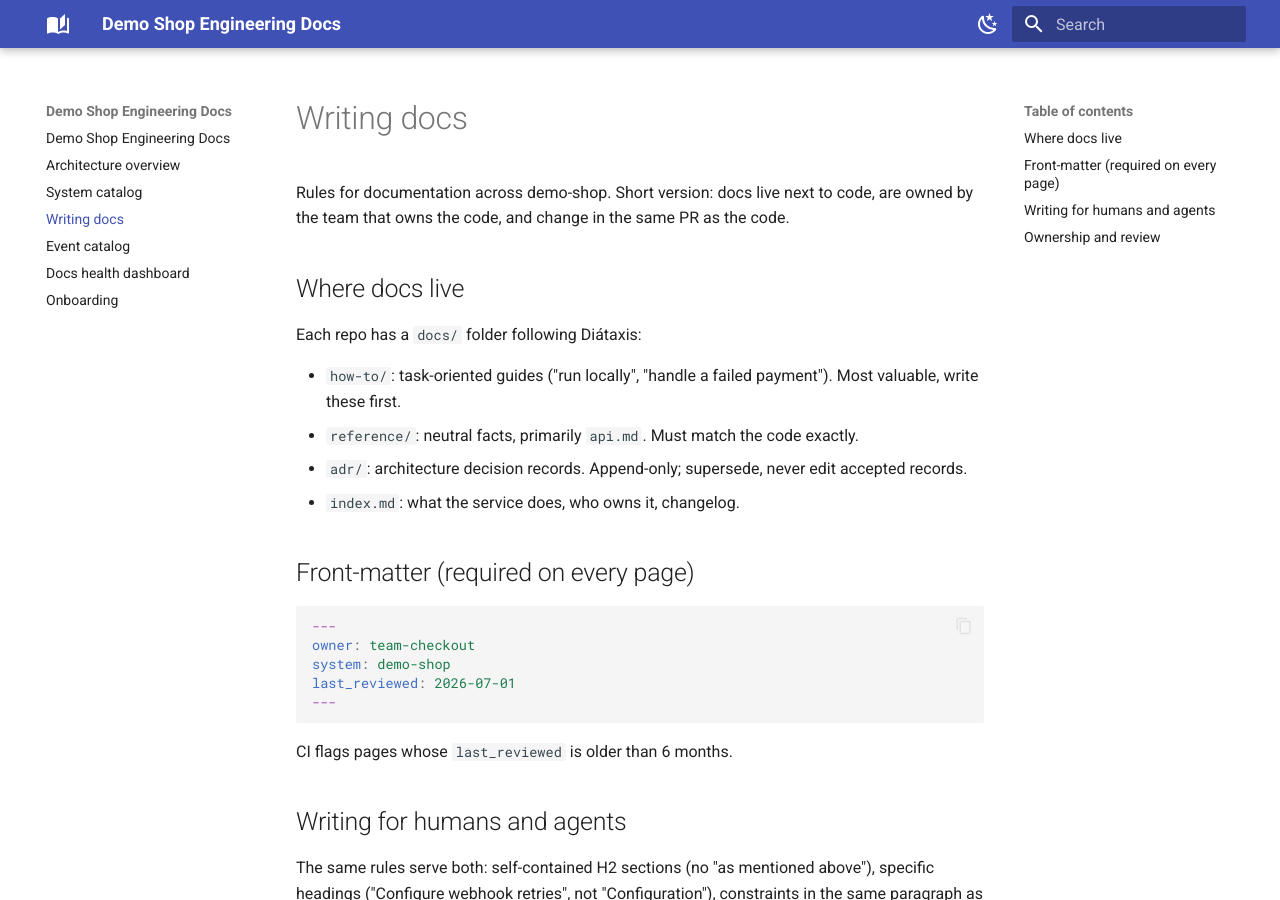
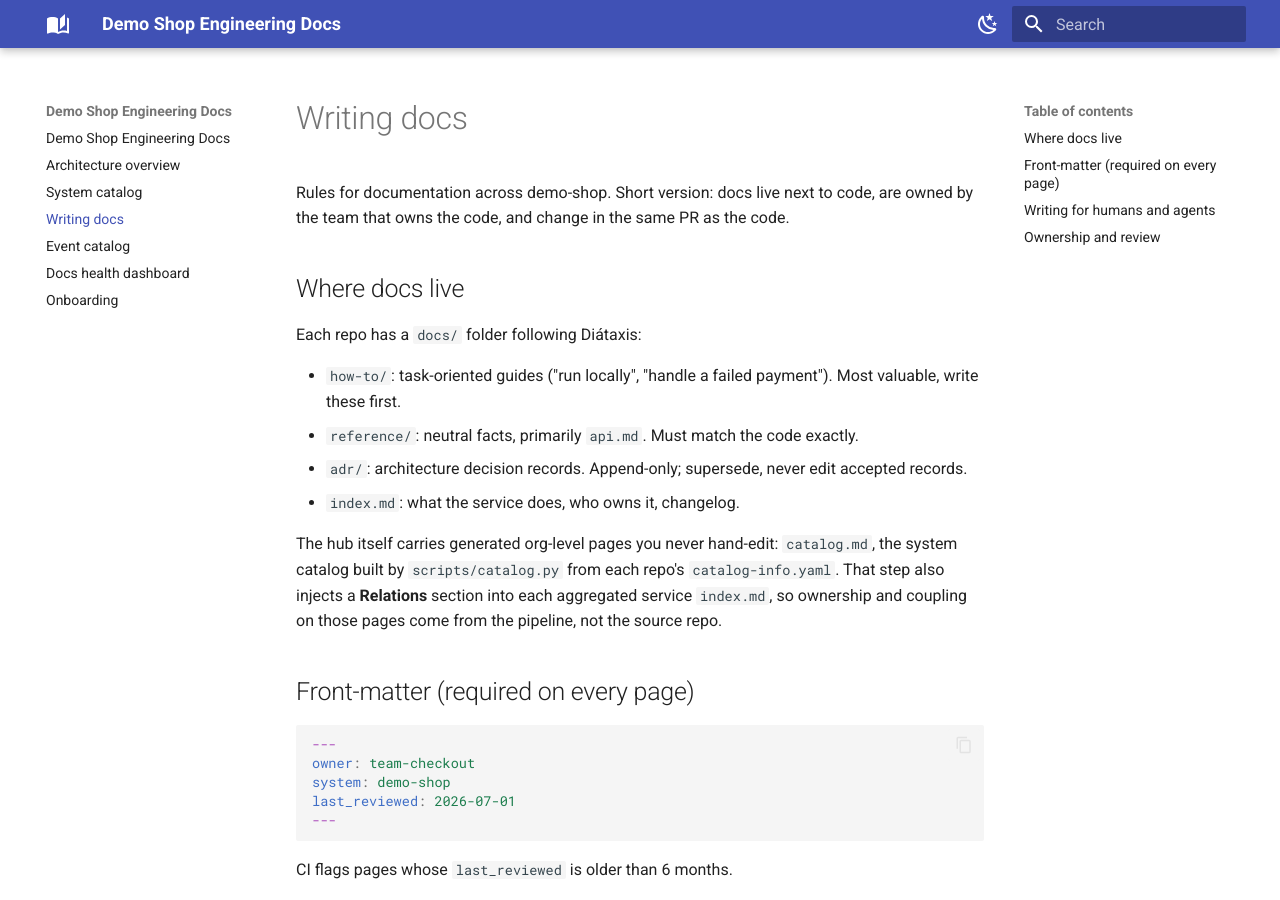
Before and after one commit to elmersson/poc-docs-hub, an MkDocs documentation site: the page built from docs/docs-guide.md, in a window 1280 px wide and 900 px high. Built offline with MkDocs 1.6.1 and Material for MkDocs 9.7.7, drawn with Linux system fonts in a browser that asks for light colours; part of the change alters nothing that is shown.

Commit message:
docs: update after #2
New scripts/catalog.py generates docs/catalog.md and injects Relations
panels into aggregated service pages. Note this generated surface in the
docs guide (mapping: scripts/*.py -> docs/docs-guide.md) and bump
last_reviewed.

Co-Authored-By: Claude Opus 4.8 (1M context) <noreply@anthropic.com>

```diff
--- a/docs/docs-guide.md
+++ b/docs/docs-guide.md
@@ -1,7 +1,7 @@
 ---
 owner: team-platform
 system: demo-shop
-last_reviewed: 2026-07-01
+last_reviewed: 2026-07-10
 ---
 
 # Writing docs
@@ -16,6 +16,8 @@ Each repo has a `docs/` folder following Diátaxis:
 - `reference/`: neutral facts, primarily `api.md`. Must match the code exactly.
 - `adr/`: architecture decision records. Append-only; supersede, never edit accepted records.
 - `index.md`: what the service does, who owns it, changelog.
+
+The hub itself carries generated org-level pages you never hand-edit: `catalog.md`, the system catalog built by `scripts/catalog.py` from each repo's `catalog-info.yaml`. That step also injects a **Relations** section into each aggregated service `index.md`, so ownership and coupling on those pages come from the pipeline, not the source repo.
 
 ## Front-matter (required on every page)
 
```
